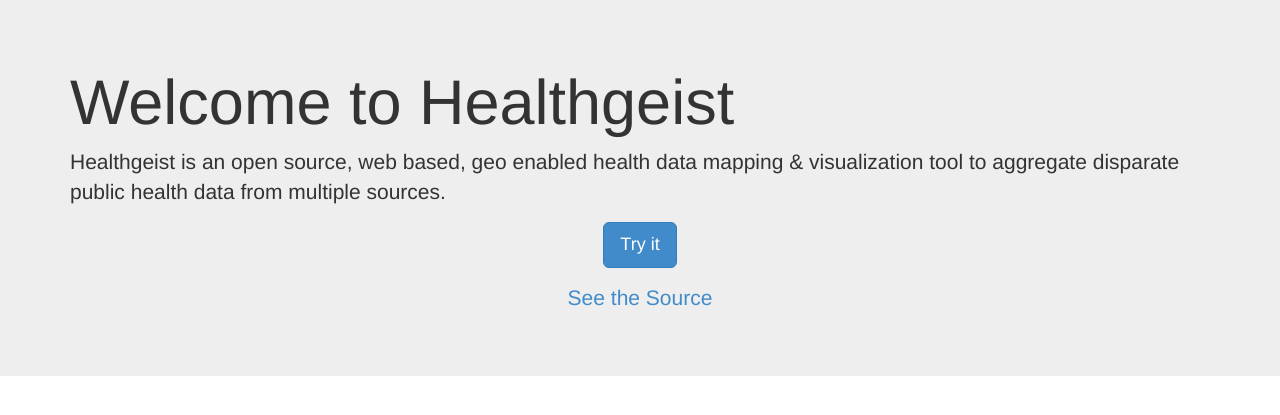
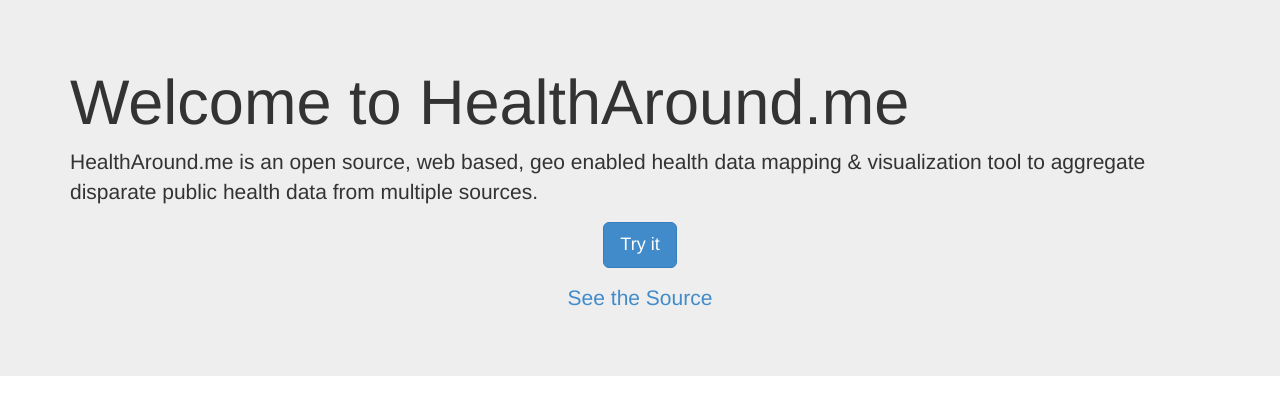
Before and after one commit to CivicNinjas/HealthAround.me, a Python web app: template healthdata/templates/healthdata/home.jinja2 in a window 1280 px wide. Shown: the top 415 px of the page. Run offline with Jinja, Linux system fonts and the light colour scheme; the template is opened without the code that fills it, so the values that code supplies are empty; some libraries are stand-ins or nearby versions.

Commit message:
Update project name to HealthAround.me

```diff
--- a/healthdata/templates/healthdata/home.jinja2
+++ b/healthdata/templates/healthdata/home.jinja2
@@ -1,20 +1,20 @@
 {% extends "healthdata/base.jinja2" %}
 
-{% block head_title %}Healthgeist{% endblock %}
+{% block head_title %}HealthAround.me{% endblock %}
 {% block page_title_elem %}{% endblock %}
 {% block content_container %}
 <div class="jumbotron">
   <div class="container">
-    <h1>Welcome to Healthgeist</h1>
+    <h1>Welcome to HealthAround.me</h1>
     <p>
-        Healthgeist is an open source, web based, geo enabled health data
+        HealthAround.me is an open source, web based, geo enabled health data
         mapping &amp; visualization tool to aggregate disparate public health
         data from multiple sources.
     </p>
     <div class="row text-center">
       <p><a class="btn btn-primary btn-lg" role="button"
             href="{{ url('try_it') }}">Try it</a></p>
-      <p><a href="https://github.com/CivicNinjas/SitegeistHealth">See the Source</a>
+      <p><a href="https://github.com/CivicNinjas/HealthAround.me">See the Source</a>
     </div>
   </div>
 </div>
--- a/healthdata/templates/healthdata/try_it.jinja2
+++ b/healthdata/templates/healthdata/try_it.jinja2
@@ -1,7 +1,7 @@
 {% extends "healthdata/base.jinja2" %}
 
-{% block head_title %}Try Healthgeist{% endblock %}
-{% block page_title %}Healthgeist Demo{% endblock %}
+{% block head_title %}Try HealthAround.me{% endblock %}
+{% block page_title %}HealthAround.me Demo{% endblock %}
 {% block content %}
 
 <div class="progress">
@@ -53,7 +53,7 @@
       <h4 class="panel-title">
         <span id="ok3" class="glyphicon glyphicon-ok text-success hidden"></span>
         <a data-toggle="collapse" data-parent="#accordion" href="#collapseThree">
-          Generate your Healthgeist Score
+          Generate your HealthAround.me Score
         </a>
         <span id="res3" class="hidden"></span>
       </h4>
```
Also changed, not shown: README.md.
